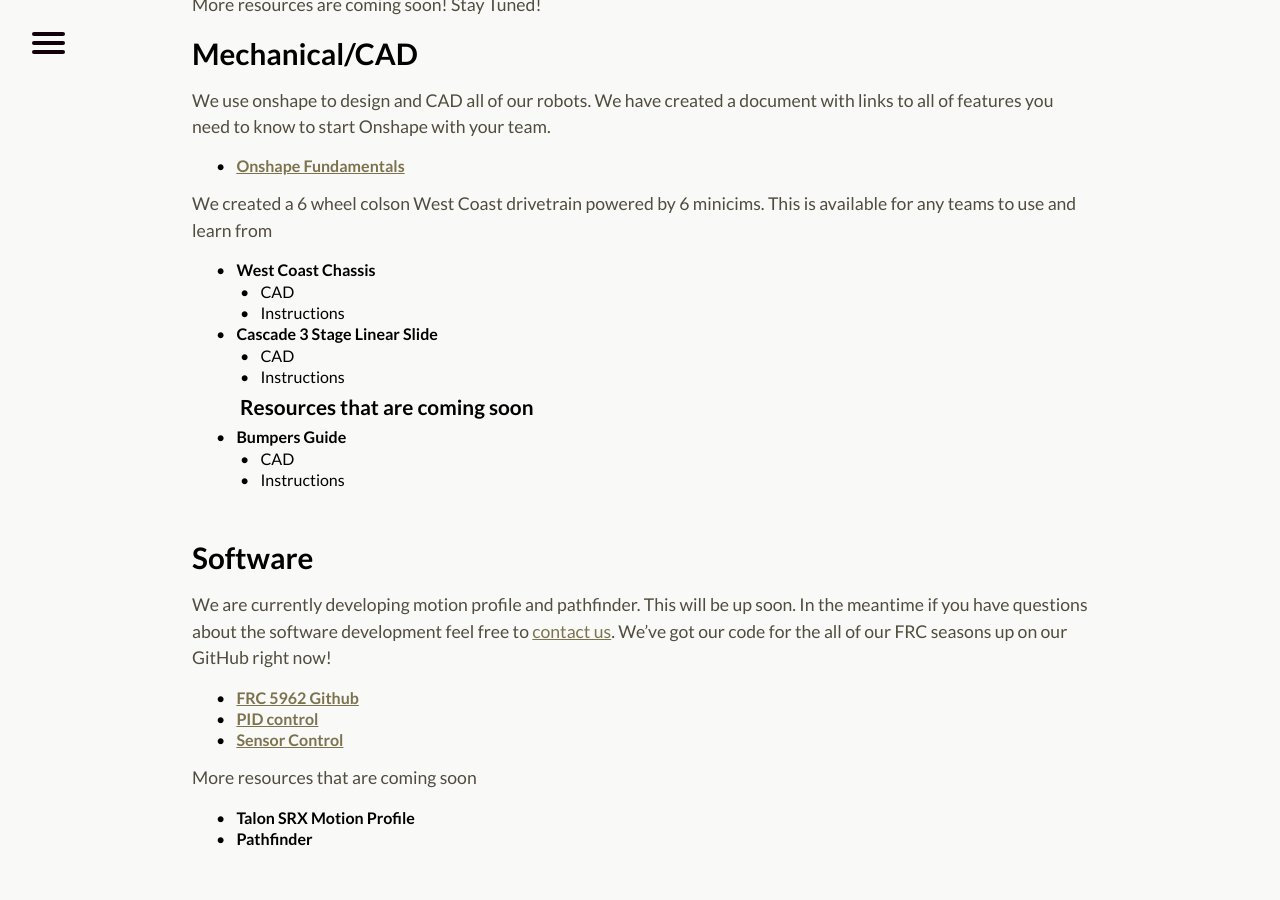
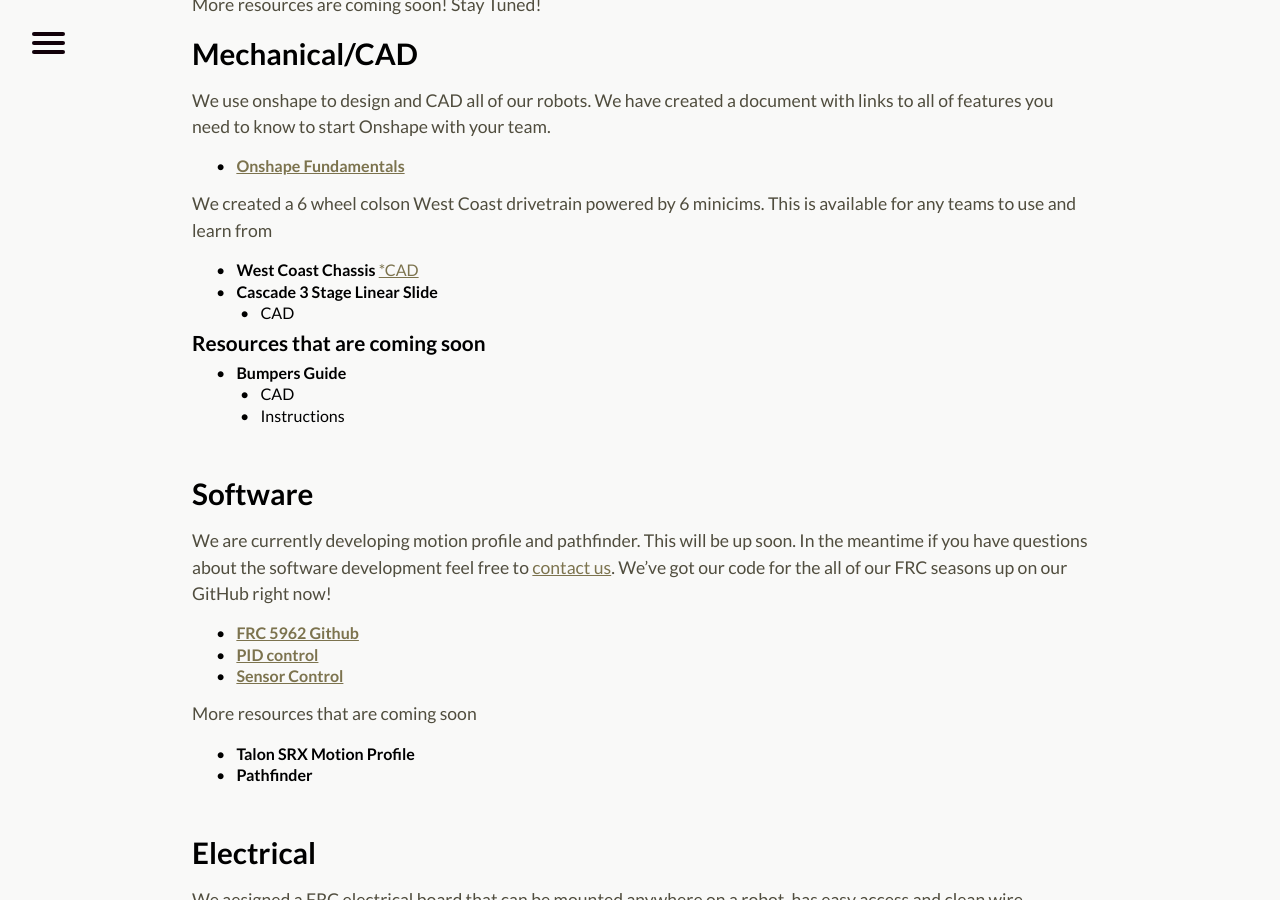
Before and after one commit to perSEVERE-5962/frc5962, a Jekyll site: the page built from resources.markdown, in a window 1280 px wide and 900 px high, scrolled down 415 px. Built offline with Jekyll 4.4.1, drawn with Linux system fonts in a browser that asks for light colours.

Commit message:
Updated Resources

```diff
--- a/resources.markdown
+++ b/resources.markdown
@@ -13,11 +13,10 @@
 
 We created a 6 wheel colson West Coast drivetrain powered by 6 minicims. This is available for any teams to use and learn from
 2. **West Coast Chassis**
-* CAD
-* Instructions
+[*CAD](https://cad.onshape.com/documents/e80495c9718ef658b9602277/w/c900d22023e438b3f3762364/e/1785311103a4f3caaf46ebd2)
 3. **Cascade 3 Stage Linear Slide**
 * CAD
-* Instructions
+
 ### Resources that are coming soon
 4. **Bumpers Guide**
 * CAD
```
